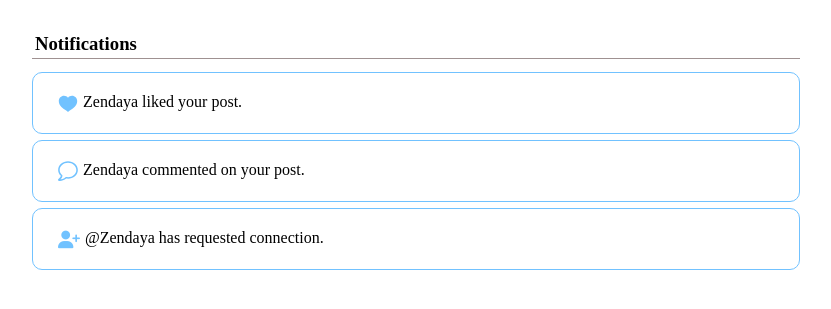
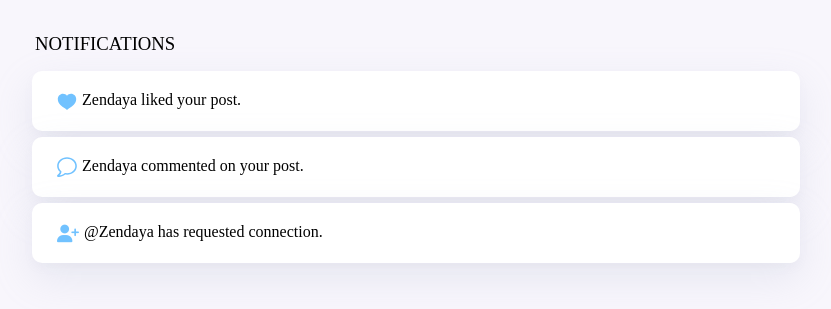
Before and after one commit to IP-Mini-Project/Social-Media-Site, a PHP site: page /templates/notification.php in a window 1280 px wide. Shown: the part 60-369 px from the top of the page, without its empty margins (224-1055 px from the left). Run offline with PHP 8.4, Linux system fonts and the light colour scheme; some libraries are stand-ins or nearby versions.

Commit message:
updated design

```diff
--- a/static/notif.css
+++ b/static/notif.css
@@ -6,10 +6,15 @@
     flex-direction: column;
 
 }
+body{
+    background-color: #F8F6FC;
+}
 .head h3{
     padding: 3px ;
     margin-bottom: 10px;
-    border-bottom: 1px solid #9F9191;
+    /* border-bottom: 1px solid #9F9191; */
+    text-transform: uppercase;
+    font-weight: lighter;
 }
 .body-wrap img, svg, .body-wrap .fas{
     height: 20px;
@@ -28,8 +33,11 @@
     flex-direction: row;
     padding: 20px 25px;
     margin: 3px 0;
-    border: 1px solid #71C2FF;
+    /* border: 1px solid #71C2FF; */
     border-radius: 10px;
+    background-color: white;
+    box-shadow: 0 5px 10px rgba(154,160,185,.05), 0 15px 40px rgba(166,173,201,.2);
+
 }
 .noti:hover{
     -webkit-box-shadow: 2px 2px 10px 0px rgba(113,194,255,1);
```
